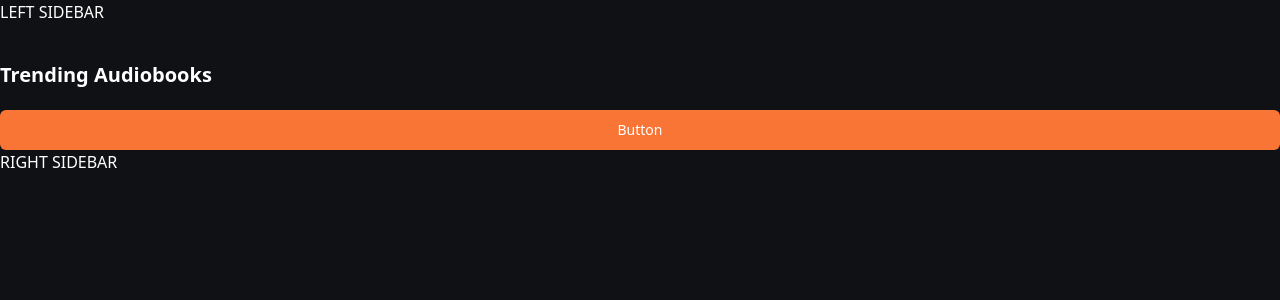
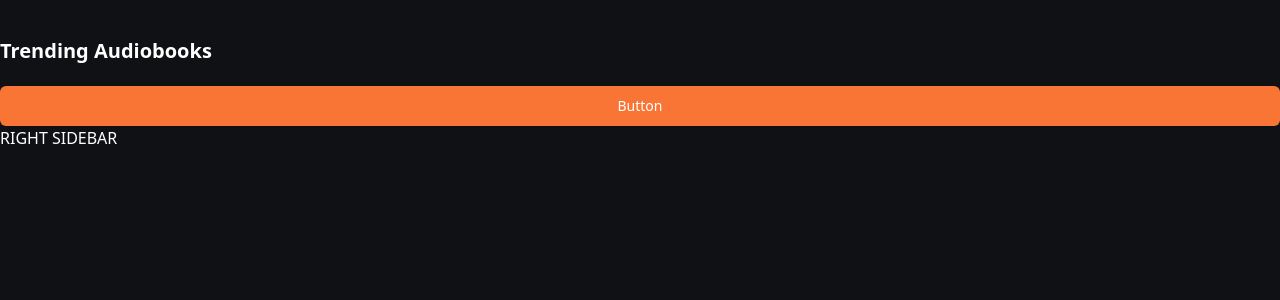
Before and after one commit to scythemenace/echo, a Next.js app: page / in a window 1280 px wide. Shown: the top 300 px of the page. Built offline with nearby package versions, Linux system fonts and the light colour scheme.

Commit message:
Init LeftSidebar

```diff
--- a/app/(root)/layout.tsx
+++ b/app/(root)/layout.tsx
@@ -1,3 +1,5 @@
+import LeftSidebar from "@/components/LeftSidebar";
+
 export default function RootLayout({
   children,
 }: Readonly<{
@@ -6,7 +8,7 @@ export default function RootLayout({
   return (
     <div>
       <main>
-        <p className="text-white-1">LEFT SIDEBAR</p>
+        <LeftSidebar />
         {children}
         <p className="text-white-1">RIGHT SIDEBAR</p>
       </main>
--- /dev/null
+++ b/components/LeftSidebar.tsx
@@ -0,0 +1,12 @@
+import React from "react";
+
+/*We'll use this section as a navigation component*/
+const LeftSidebar = () => {
+  return (
+    <section>
+      <nav></nav>
+    </section>
+  );
+};
+
+export default LeftSidebar;
```
